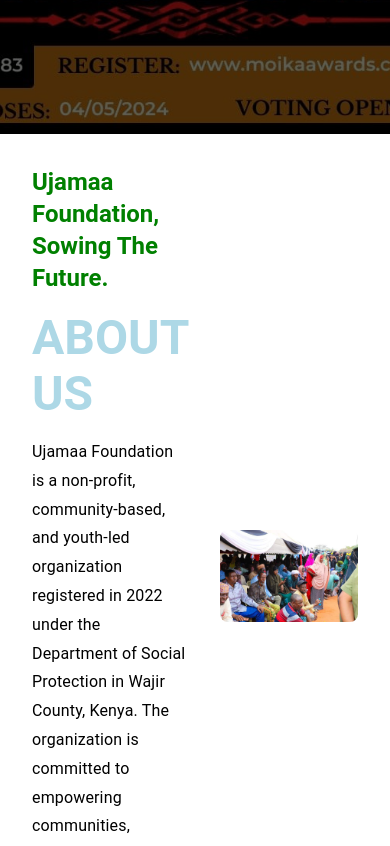
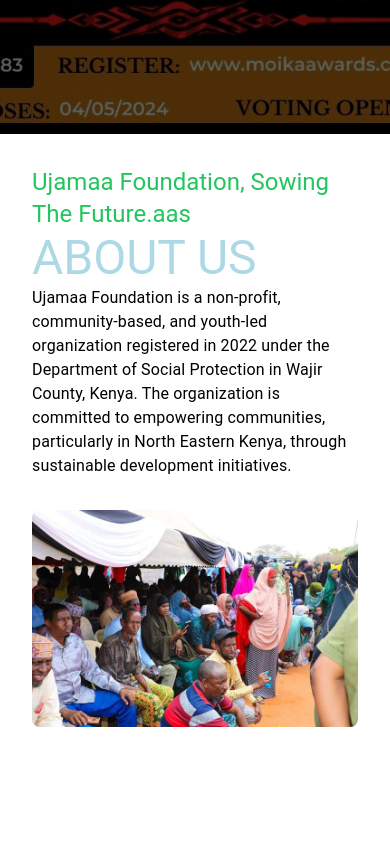
Before and after one commit to ahmednule/Ujamaa-Foundation, a Next.js app: page / in a window 390 px wide. Shown: the part 910-1756 px from the top of the page. After the commit the page ends 1669 px from the top, so only its background shows below. Built offline with nearby package versions, Linux system fonts and the light colour scheme.

Commit message:
feature: made the image responsive in that in a small sceen the image will be rendering below the text instead being on the left, thanks to utility classes

```diff
--- a/src/components/AboutUs.jsx
+++ b/src/components/AboutUs.jsx
@@ -1,34 +1,38 @@
 "use client";
 
-import { Typography, Box } from "@mui/material";
+import { Typography } from "@mui/material";
 
 export default function AboutUs() {
   return (
-    <Box sx={{ padding: "2rem", display: "flex", alignItems: "center", gap: "2rem" }}>
-      <Box sx={{ flex: 1 }}>
+    <div className="p-8 flex flex-col md:flex-row items-center gap-8">
+      <div className="flex-1">
         <Typography
           variant="h5"
-          sx={{ color: "green", fontWeight: "bold", marginBottom: "1rem" }}
+          className="text-green-500 font-bold mb-4"
         >
-          Ujamaa Foundation, Sowing The Future.
+          Ujamaa Foundation, Sowing The Future.aas
         </Typography>
-        <Typography variant="h3" sx={{ color: "#ADD8E6", fontWeight: "bold", marginBottom: "1rem" }}>
+        <Typography
+          variant="h3"
+          className="text-[#ADD8E6] font-bold mb-4"
+        >
           ABOUT US
         </Typography>
-        <Typography variant="body1" sx={{ lineHeight: 1.8 }}>
+        <Typography variant="body1" className="leading-relaxed">
           Ujamaa Foundation is a non-profit, community-based, and youth-led organization
           registered in 2022 under the Department of Social Protection in Wajir County,
           Kenya. The organization is committed to empowering communities, particularly in
           North Eastern Kenya, through sustainable development initiatives.
         </Typography>
-      </Box>
-      <Box sx={{ flex: 1 }}>
+      </div>
+
+      <div className="flex-1">
         <img
           src="/image6.jpeg"
           alt="Community Support"
-          style={{ width: "100%", borderRadius: "8px" }}
+          className="w-full rounded-lg"
         />
-      </Box>
-    </Box>
+      </div>
+    </div>
   );
 }
```
